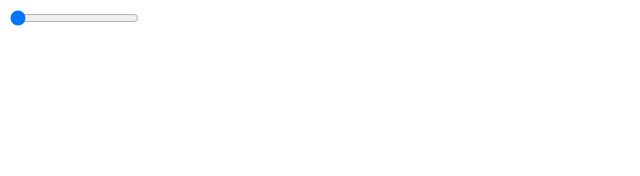
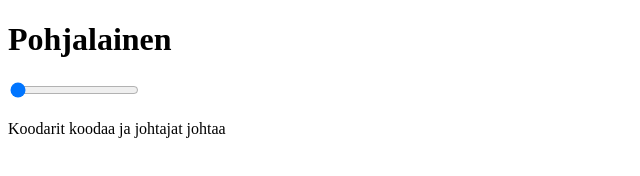
Before and after one commit to solita/codecamp2012-pohjalainen, a plain HTML site: page src/index.html in a window 1280 px wide. Shown: the whole page, without its empty margins (0-640 px from the left). Drawn offline with Linux system fonts and the light colour scheme.

Commit message:
index.html body restored

```diff
--- a/src/index.html
+++ b/src/index.html
@@ -2,13 +2,20 @@
 <html>
 	<head>
 		<title>Pohjalainen  - a local warming simulator</title>
+		<meta charset="utf-8" />
         <script data-main="scripts/main" src="scripts/lib/require.js"></script>
 	</head>
 	<body>
+		<header>
+	        <hgroup>
+	            <h1>Pohjalainen</h1>
+	        </hgroup>
+    	</header>
 		<div id="sliders">
 			<input id="traktori" type="range" min="0" max="100" step="1" value="0" onchange="" /><br/>
 		</div>
 		<br/>
+		<footer>Koodarit koodaa ja johtajat johtaa</footer>
 	</body>
 
 </html>
```
